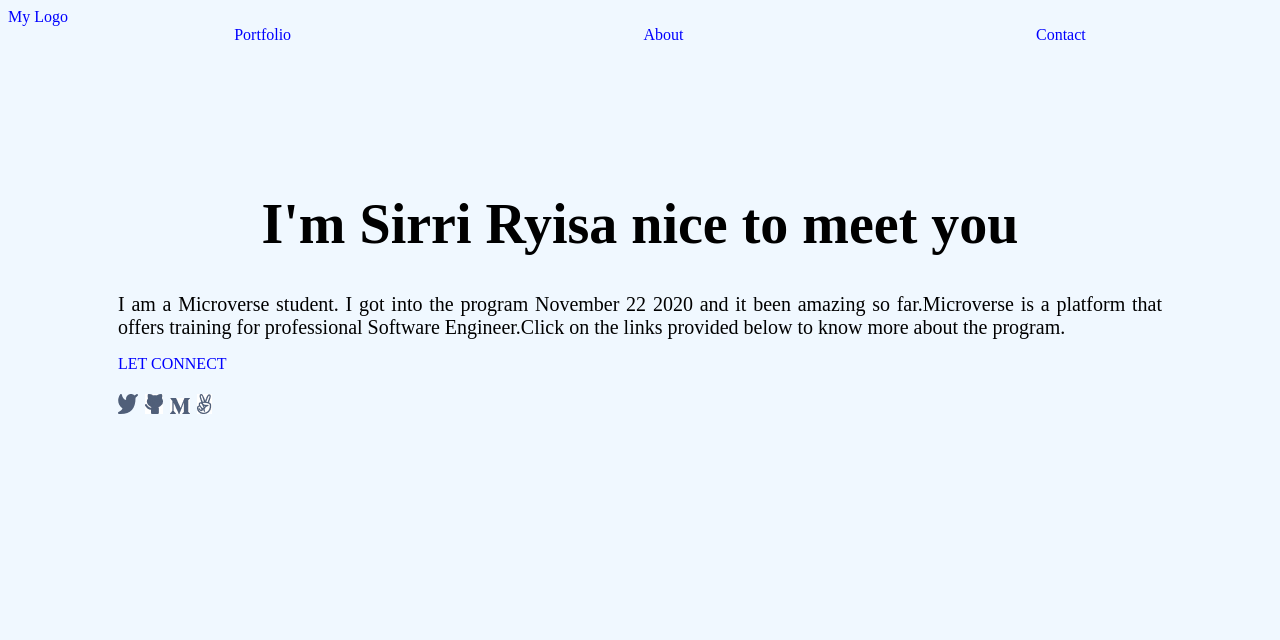
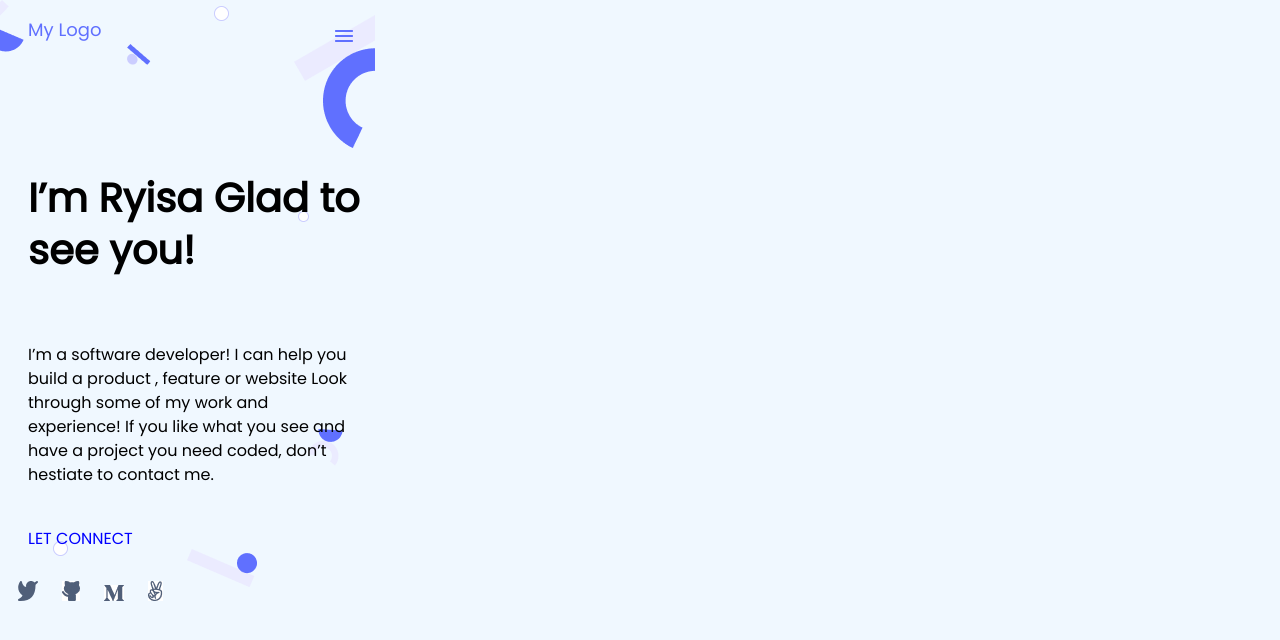
Before and after one commit to SirriRyisa/My_Portfolio, a plain HTML site: page index.html in a window 1280 px wide. Drawn offline with Linux system fonts and the light colour scheme.

Commit message:
Added style to portfolio page

```diff
--- a/index.html
+++ b/index.html
@@ -6,26 +6,22 @@
     <meta name="viewport" content="width=device-width, initial-scale=1.0">
     <title>My Portfoli</title>
     <link rel="stylesheet" href="style.css">
+    <link rel="preconnect" href="https://fonts.googleapis.com">
+    <link rel="preconnect" href="https://fonts.gstatic.com" crossorigin>
+    <link href="https://fonts.googleapis.com/css2?family=Poppins&display=swap" rel="stylesheet">
 </head>
 <body>
-
-     <div class="logo">
-       <li>My Logo</li>
-     </div>
-      <navbar class="nav">
-        <ul>
-          <li>Portfolio</li>
-          <li>About</li>
-          <li>Contact</li>
-        </ul>
-      </navbar>
+    <header class="navbar">
+       <a class="logo">My Logo</a>
+       <img src="Union.png" alt="menubar">
+    </header>
 
      <main class="main">
-       <h1>I'm Sirri Ryisa nice to meet you </h1>
+       <h1 class="header">I’m Ryisa Glad to see you! </h1>
           <p class="section">
-            I am a Microverse student. I got into the program November 22 2020
-            and it been amazing so far.Microverse is a platform that offers training
-            for professional Software Engineer.Click on the links provided below to know more about the program.
+           I’m a software developer! I can help you build a product , feature or
+           website Look through some of my work and experience! If you like what
+           you see and have a project you need coded, don’t hestiate to contact me.
           </p>
            <p class="footer">LET CONNECT</p>
             <div class="img">
--- a/style.css
+++ b/style.css
@@ -1,57 +1,64 @@
 body {
    background-color: aliceblue;
    position:static;
-   width: 700;
+   width: 375px;
+   background-image: url(header-shapes\ mobile.png);
+   background-repeat: no-repeat;
    /* height: 122px; */
 }
 
-.nav ul{
-  display: flex;
-  justify-content: flex-end;
-  justify-content: space-around;
-  margin: auto 10px;
-  padding: auto;
-  color: blue;
+.logo {
+  font-family: 'Poppins', sans-serif;
+  font-size: 18px;
+  font-style: normal;
+  font-weight: 400;
+  line-height: 20px;
+  letter-spacing: 0em;
+  text-align: center;
+  color: #6070FF;
+
 }
 
-.nav li {
-  list-style: none;
-}
+.header {
+font-family: Poppins;
+font-size: 40px;
+font-style: normal;
+font-weight: 700;
+line-height: 52px;
+letter-spacing: 0em;
+text-align: left;
+margin-top: 100px;
+padding: 20px;
 
-.logo li {
-  list-style: none;
-  color: blue;
-}
-
-.main {
-  text-align: center;
-  font-family: Poppins;
-  font-style: normal;
-  font-size: 28px;
-  padding: 100px;
-  margin: 10px;
 }
 
 .section {
-  text-align: justify;
-  font-style: normal;
-  font-size: 20px;
-  margin: auto;
-  /* position:static; */
-  /* width: 920; */
-  /* height: 122px; */
+font-family: 'Poppins', sans-serif;
+font-size: 16px;
+font-style: normal;
+font-weight: 400;
+line-height: 24px;
+letter-spacing: 0em;
+text-align: left;
+padding: 20px;
 }
 
+.navbar {
+  display: flex;
+  justify-content: space-between;
+  margin: 20px;
+}
+ img {
+   margin: 10px;
+ }
 .footer {
-  text-align: start;
-  color: blue;
-  font-size: 16px;
+font-family: 'Poppins', sans-serif;
+font-size: 16px;
+font-style: normal;
+font-weight: 500;
+line-height: 24px;
+letter-spacing: 0em;
+text-align: left;
+color: blue;
+margin: 20px;
 }
-
-.img {
-   /* display: flex; */
-   text-align: start;
-}
-
-@media (max-width: 920px) {
- }
```
Also changed, not shown: Normal Button/Tertiary/Icons/Union.png (added), Union.png (added), header background shape-desktop.svg (added), header-shapes mobile.png (added).
